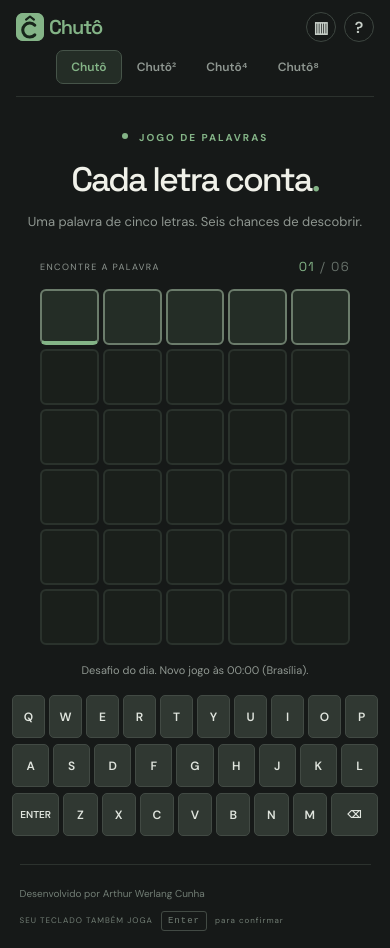
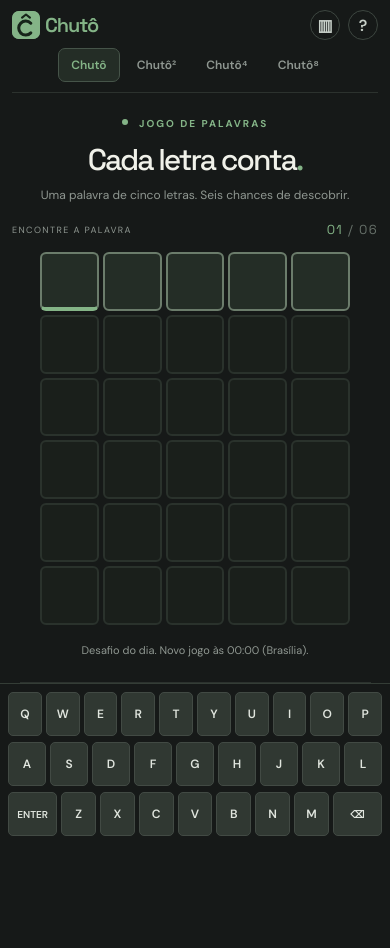
Before and after one commit to tuzin11/chuto, a plain HTML site: page index.html in a window 390 px wide. After the commit the page ends 900 px from the top, so only its background shows below. Drawn offline with Linux system fonts and the light colour scheme.

Commit message:
Adapta todos os modos ao mobile com teclado fixo

```diff
--- a/index.html
+++ b/index.html
@@ -2,11 +2,11 @@
 <html lang="pt-BR">
 <head>
   <meta charset="UTF-8">
-  <meta name="viewport" content="width=device-width, initial-scale=1">
+  <meta name="viewport" content="width=device-width, initial-scale=1, viewport-fit=cover">
   <meta name="theme-color" content="#161918">
   <title>Chutô — Descubra a palavra</title>
   <link rel="icon" type="image/svg+xml" href="favicon.svg">
-  <link rel="stylesheet" href="style.css?v=81588e3eb326">
+  <link rel="stylesheet" href="style.css?v=908e6d65b3ce">
   <script src="dictionary.js?v=797e2bfea448" defer></script>
   <script src="game.js?v=f2eb1f84456f" defer></script>
 </head>
--- a/style.css
+++ b/style.css
@@ -12,3 +12,60 @@ body[data-mode="8"] .play-layout{display:block;max-width:1280px;padding:0 30px}b
 
 [hidden]{display:none!important}
 #share-result{display:block;margin:20px auto}
+
+/* Keep the mobile keyboard visible while the boards scroll above it. */
+@media (max-width: 900px) {
+  body {
+    --mobile-key-height: 44px;
+    --mobile-keyboard-height: calc(3 * var(--mobile-key-height) + 28px + env(safe-area-inset-bottom, 0px));
+    padding-bottom: var(--mobile-keyboard-height);
+    scroll-padding-bottom: var(--mobile-keyboard-height);
+  }
+  html { scroll-padding-bottom: calc(172px + env(safe-area-inset-bottom, 0px)); }
+  .topbar { height: auto; min-height: 64px; margin: 0 12px; padding: 10px 0; flex-wrap: wrap; gap: 8px; }
+  .brand { margin-right: auto; }
+  .mode-tabs { order: 3; width: 100%; justify-content: center; margin: 0; gap: 4px; }
+  .mode-tab { padding: 8px 12px; }
+  .intro, body[data-mode="4"] .intro, body[data-mode="8"] .intro { padding: 18px 12px; }
+  .intro h1 { font-size: 30px; margin: 8px 0; }
+  .intro p { font-size: 12px; }
+  .play-layout, body[data-mode] .play-layout { display: block; padding: 0 12px; }
+  .guide, .side-note { display: none; }
+  .game, body[data-mode] .game { width: 100%; max-width: 620px; margin: auto; }
+  .board-heading, body[data-mode] .board-heading { width: min(100%, 460px); }
+  .board { width: min(100%, 310px); }
+  .tile { width: 100%; height: auto; aspect-ratio: 1; }
+  body[data-mode="2"] .board { gap: 12px; }
+  body[data-mode="4"] .board, body[data-mode="8"] .board {
+    display: grid; grid-template-columns: repeat(2, minmax(0, 1fr)); gap: 20px 12px; max-width: 620px;
+  }
+  .word-grid { gap: 4px; }
+  body[data-mode="2"] .tile, body[data-mode="4"] .tile, body[data-mode="8"] .tile {
+    font-size: clamp(16px, 4vw, 27px); border-radius: 4px;
+  }
+  .keyboard, body[data-mode] .keyboard {
+    position: fixed; inset: auto 0 0; z-index: 10;
+    width: 100%; max-width: none; margin: 0;
+    padding: 8px max(8px, env(safe-area-inset-right, 0px)) calc(8px + env(safe-area-inset-bottom, 0px)) max(8px, env(safe-area-inset-left, 0px));
+    background: var(--bg); border-top: 1px solid #343d36; gap: 6px;
+  }
+  .key-row { width: 100%; max-width: 460px; margin: auto; gap: 4px; }
+  .key { flex: 1; min-width: 0; height: var(--mobile-key-height); padding: 0 2px; touch-action: manipulation; }
+  .key.wide { flex: 1.5; min-width: 0; }
+  .message { height: auto; min-height: 20px; line-height: 1.5; }
+  footer { margin-top: 20px; gap: 12px; flex-wrap: wrap; }
+  footer > span:last-child { display: none; }
+  dialog, .stats-dialog { width: calc(100% - 24px); max-width: 640px; max-height: calc(100dvh - 24px); overflow-y: auto; padding: 30px 20px; }
+  .stats-summary { gap: 8px; }
+  .stats-summary strong { font-size: 30px; }
+  .stats-summary span { font-size: 12px; }
+  body:has(#keyboard[hidden]) { padding-bottom: 0; }
+}
+@media (max-width: 900px) and (max-height: 500px) {
+  body { --mobile-key-height: 36px; }
+  .intro { display: none; }
+  .topbar { min-height: 48px; padding: 6px 0; }
+  .mode-tabs { order: 0; width: auto; margin: 0 auto; }
+  .mode-tab { padding: 6px 8px; }
+  .board-heading { margin-top: 12px; }
+}
```
